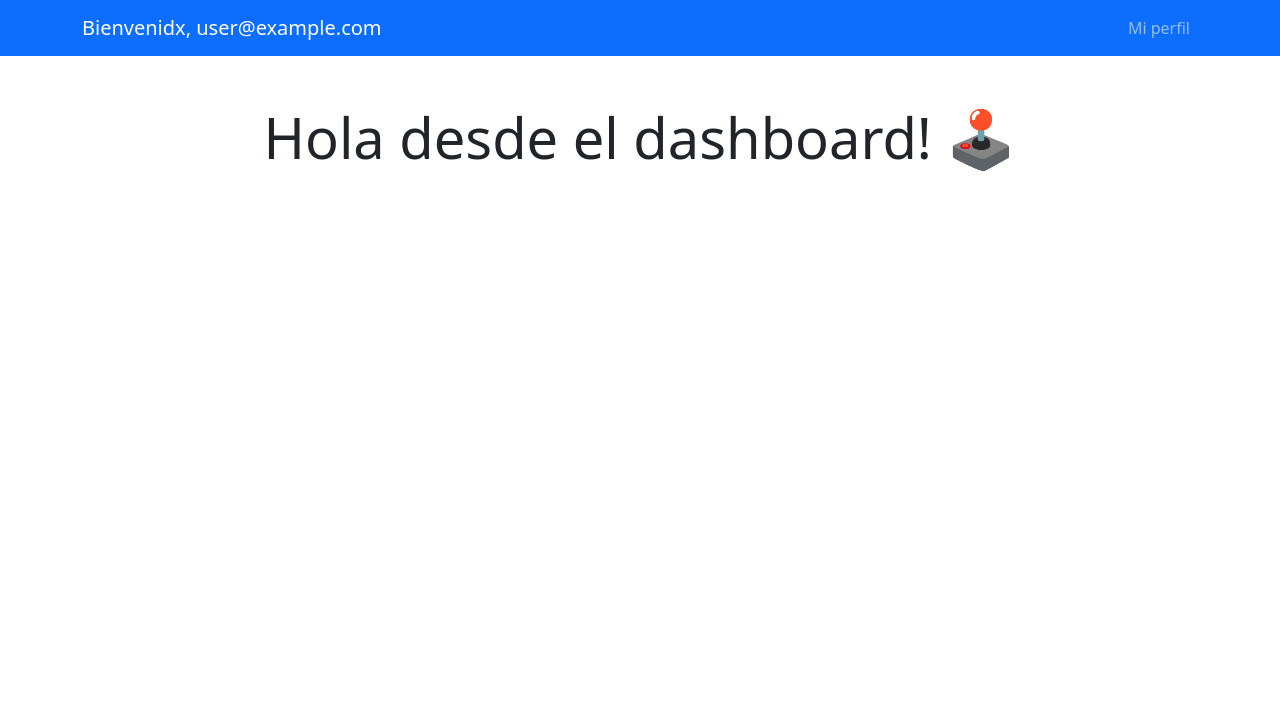
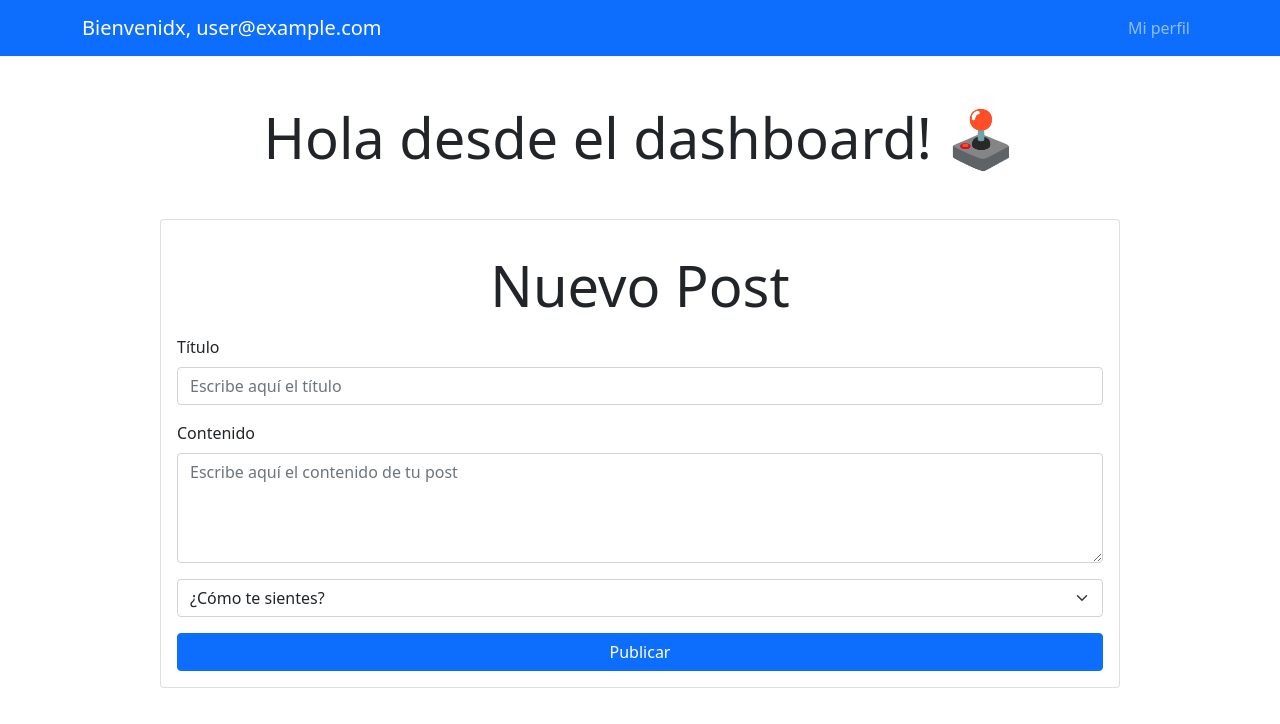
Before and after one commit to pedroagont/frontend-g7, a React (Create React App) app: page / in a window 1280 px wide. Shown: the top 724 px of the page. Built offline with nearby package versions, Linux system fonts and the light colour scheme; no server answers; sample sign-in values are in the browser's storage.

Commit message:
Crear component PostForm y renderizar en Dashboard

```diff
--- a/src/components/Dashboard.js
+++ b/src/components/Dashboard.js
@@ -1,10 +1,12 @@
 import NavigationBar from './NavigationBar';
+import PostForm from './PostForm';
 
 function Dashboard() {
   return (
     <>
       <NavigationBar />
       <h2 className="display-4 text-center my-5">Hola desde el dashboard! 🕹</h2>
+      <PostForm />
     </>
   )
 }
--- /dev/null
+++ b/src/components/PostForm.js
@@ -0,0 +1,63 @@
+import { useRef, useState } from 'react';
+import { Alert, Button, Card, Form } from 'react-bootstrap';
+
+function PostForm() {
+  const postTitle = useRef();
+  const postContent = useRef();
+  const postCategory = useRef();
+  const [ error, setError ] = useState('');
+  const [ message, setMessage ] = useState('');
+  const [ loading, setLoading ] = useState('');
+
+  function handleSubmit (e) {
+    e.preventDefault();
+    setError('');
+    setLoading(true);
+
+    const postValues = {
+      title: postTitle.current.value,
+      content: postContent.current.value,
+      category: postCategory.current.value,
+      createdAt: new Date()
+    }
+    console.log(postValues);
+
+    setMessage('Post publicado!');
+    setLoading(false);
+  }
+
+  return (
+    <Card className="w-75 mx-auto mt-5">
+      <Card.Body>
+        <h1 className="display-4 text-center my-3">Nuevo Post</h1>
+        { error && <Alert variant="danger">{ error }</Alert> }
+        { message && <Alert variant="success">{ message }</Alert> }
+        <Form onSubmit={ handleSubmit }>
+          <Form.Group className="mb-3" controlId="formTitle">
+            <Form.Label>Título</Form.Label>
+            <Form.Control ref={ postTitle } type="text" placeholder="Escribe aquí el título" autoComplete="off" required />
+          </Form.Group>
+
+          <Form.Group className="mb-3" controlId="formDescription">
+            <Form.Label>Contenido</Form.Label>
+            <Form.Control ref={ postContent } as="textarea" rows={4} placeholder="Escribe aquí el contenido de tu post" autoComplete="off" required />
+          </Form.Group>
+
+          <Form.Select ref={ postCategory } className="mb-3" aria-label="Categoría" defaultValue="">
+            <option value="">¿Cómo te sientes?</option>
+            <option value="feliz">🥳 Feliz</option>
+            <option value="enamorado">😍 Enamorado</option>
+            <option value="hambriento">😋 Hambriento</option>
+            <option value="cool">😎 Cool</option>
+          </Form.Select>
+
+          <Button className="w-100" variant="primary" type="submit" disabled={ loading }>
+            Publicar
+          </Button>
+        </Form>
+      </Card.Body>
+    </Card>
+  );
+}
+
+export default PostForm;
```
